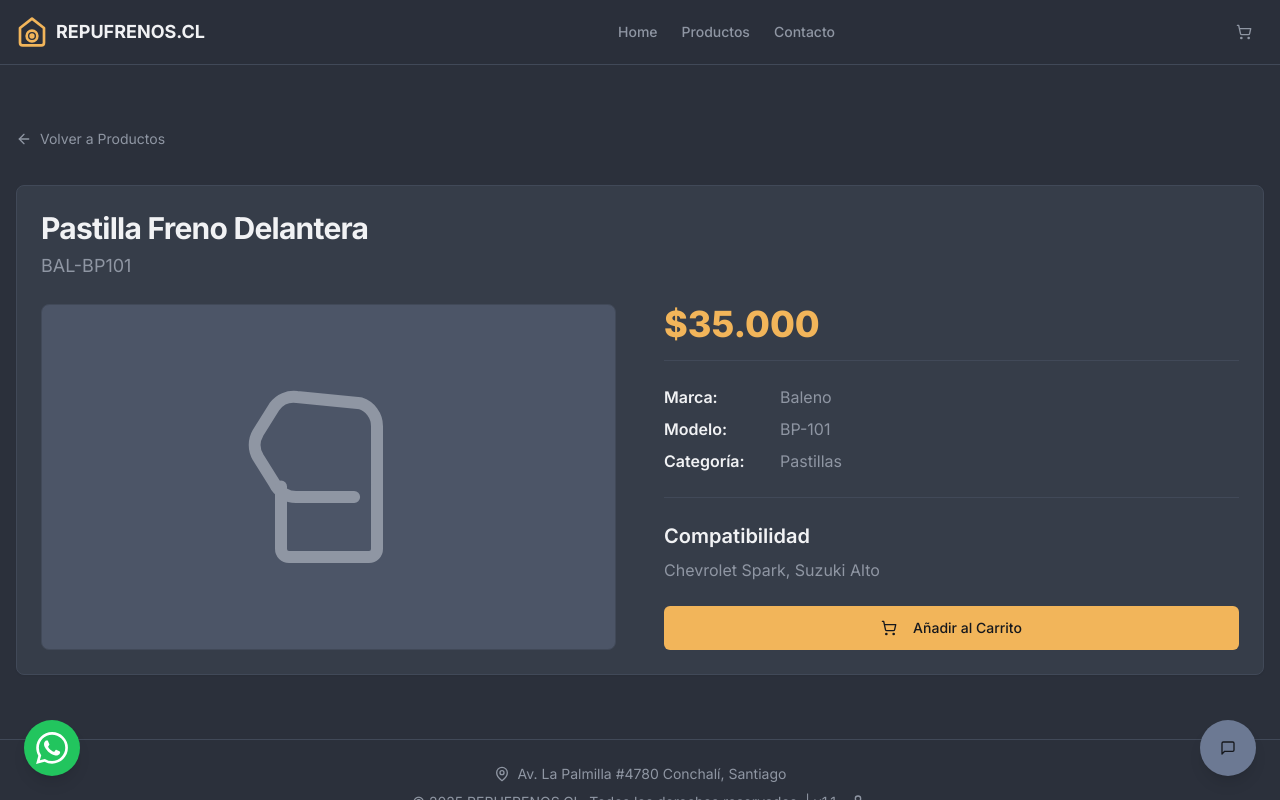
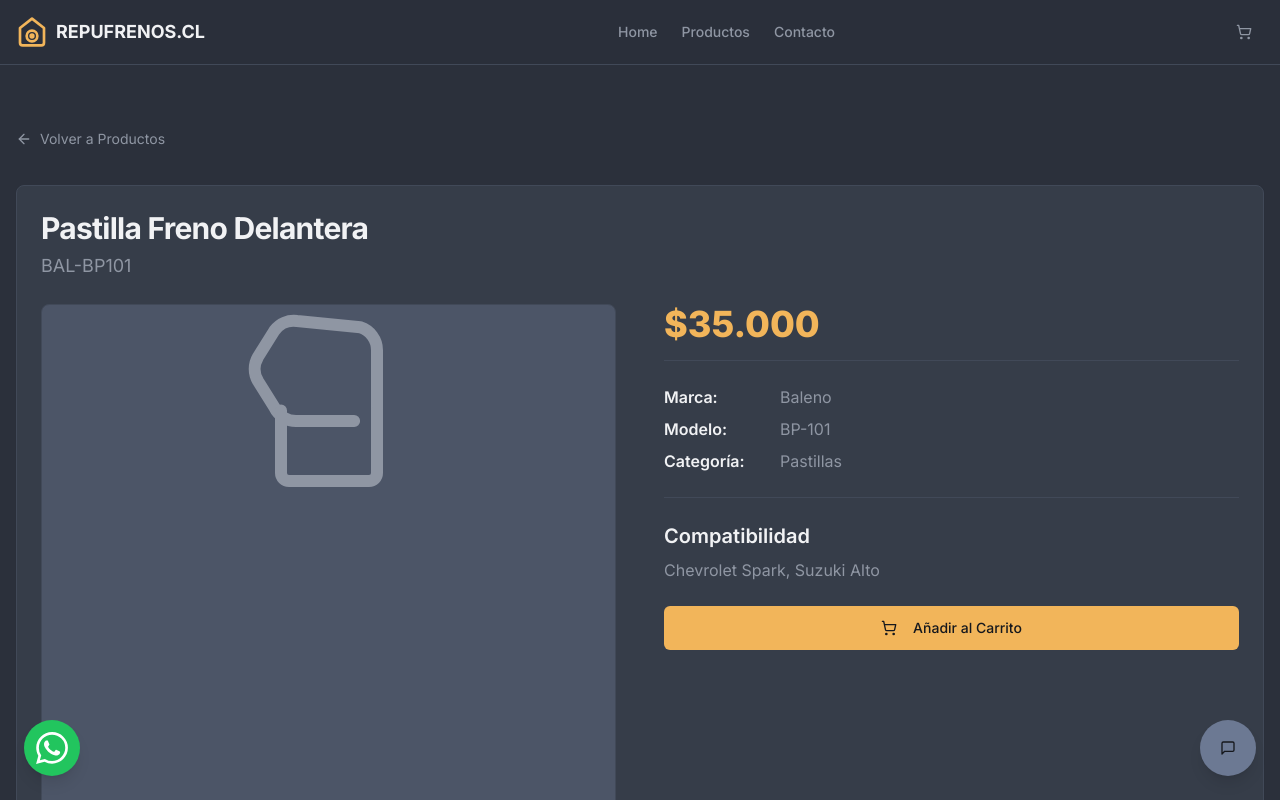
Before and after one commit to marce1404/TIENDA-FRENOS, a Next.js app: page /productos/1 in a window 1280 px wide. Shown: the top 800 px of the page. Built offline with nearby package versions, Linux system fonts and the light colour scheme.

Commit message:
La lógica será simple: SI un producto tiene su propia imageUrl, se mostr

```diff
--- a/src/app/page.tsx
+++ b/src/app/page.tsx
@@ -20,6 +20,7 @@ import {
 import { Separator } from '@/components/ui/separator';
 import { useCart } from '@/hooks/use-cart';
 import Image from 'next/image';
+import { useDefaultImages } from '@/hooks/use-default-images';
 
 const formatPrice = (price: number) => {
   return new Intl.NumberFormat('es-CL', {
@@ -34,6 +35,7 @@ export default function HomePage() {
   const [featuredProducts, setFeaturedProducts] = useState<Product[]>([]);
   const [selectedProduct, setSelectedProduct] = useState<Product | null>(null);
   const { addToCart } = useCart();
+  const { defaultPastillaImage, defaultDiscoImage } = useDefaultImages();
 
   useEffect(() => {
     const allProducts = getProducts();
@@ -66,6 +68,13 @@ export default function HomePage() {
   const handleAddToCartClick = (product: Product) => {
     addToCart(product);
     setSelectedProduct(null); // Cerrar el diálogo después de añadir al carrito
+  };
+
+  const getProductImage = (product: Product) => {
+    if (product.imageUrl) return product.imageUrl;
+    if (product.category === 'Pastillas') return defaultPastillaImage;
+    if (product.category === 'Discos') return defaultDiscoImage;
+    return null;
   };
 
   return (
@@ -135,9 +144,9 @@ export default function HomePage() {
             </DialogHeader>
             <div className="grid md:grid-cols-2 gap-8 py-4">
                 <div className="relative aspect-square w-full bg-muted rounded-lg overflow-hidden">
-                    {selectedProduct.imageUrl ? (
+                    {getProductImage(selectedProduct) ? (
                         <Image
-                            src={selectedProduct.imageUrl}
+                            src={getProductImage(selectedProduct)!}
                             alt={`Imagen de ${selectedProduct.name}`}
                             fill
                             className="object-contain"
@@ -154,7 +163,7 @@ export default function HomePage() {
                   <Separator />
                   <div className="grid grid-cols-[auto,1fr] gap-x-4 gap-y-2 text-sm">
                     <span className="font-semibold text-foreground">Código:</span>
-                    <span className="text-foreground font-mono text-base">{selectedProduct.code}</span>
+                    <span className="font-mono text-base text-foreground">{selectedProduct.code}</span>
 
                     <span className="font-semibold text-foreground">Marca:</span>
                     <span className="text-muted-foreground">{selectedProduct.brand}</span>
--- a/src/app/productos/[productId]/page.tsx
+++ b/src/app/productos/[productId]/page.tsx
@@ -14,6 +14,8 @@ import { BrakeDiscIcon } from '@/components/icons/BrakeDiscIcon';
 import { useCart } from '@/hooks/use-cart';
 import Link from 'next/link';
 import { Skeleton } from '@/components/ui/skeleton';
+import { useDefaultImages } from '@/hooks/use-default-images';
+import Image from 'next/image';
 
 const formatPrice = (price: number) => {
   return new Intl.NumberFormat('es-CL', {
@@ -26,6 +28,8 @@ export default function ProductDetailPage({ params }: { params: { productId: str
   const [product, setProduct] = useState<Product | null>(null);
   const [loading, setLoading] = useState(true);
   const { addToCart } = useCart();
+  const { defaultPastillaImage, defaultDiscoImage } = useDefaultImages();
+
 
   useEffect(() => {
     const allProducts = getProducts();
@@ -38,6 +42,13 @@ export default function ProductDetailPage({ params }: { params: { productId: str
     setLoading(false);
   }, [params.productId]);
 
+  const getProductImage = (product: Product) => {
+    if (product.imageUrl) return product.imageUrl;
+    if (product.category === 'Pastillas') return defaultPastillaImage;
+    if (product.category === 'Discos') return defaultDiscoImage;
+    return null;
+  };
+
   if (loading) {
     return (
       <div className="container mx-auto px-4 py-16">
@@ -48,7 +59,7 @@ export default function ProductDetailPage({ params }: { params: { productId: str
             <Skeleton className="h-4 w-1/4" />
           </CardHeader>
           <CardContent className="grid md:grid-cols-2 gap-8">
-            <Skeleton className="h-64 w-full" />
+            <Skeleton className="aspect-square w-full" />
             <div className="space-y-6">
               <Skeleton className="h-12 w-1/2" />
               <Skeleton className="h-24 w-full" />
@@ -65,6 +76,8 @@ export default function ProductDetailPage({ params }: { params: { productId: str
     return null;
   }
 
+  const productImage = getProductImage(product);
+
   return (
     <div className="container mx-auto px-4 py-12 md:py-16">
         <div className="mb-8">
@@ -80,12 +93,22 @@ export default function ProductDetailPage({ params }: { params: { productId: str
             </CardHeader>
             <CardContent className="p-6 pt-0">
                 <div className="grid md:grid-cols-2 gap-8 lg:gap-12">
-                    <div className="flex items-center justify-center p-8 bg-muted rounded-lg border">
-                         {product.category === 'Pastillas' ? (
-                            <BrakePadIcon className="w-48 h-48 text-muted-foreground" />
-                        ) : (
-                            <BrakeDiscIcon className="w-48 h-48 text-muted-foreground" />
-                        )}
+                     <div className="relative aspect-square w-full bg-muted rounded-lg border overflow-hidden">
+                         {productImage ? (
+                             <Image
+                                 src={productImage}
+                                 alt={`Imagen de ${product.name}`}
+                                 fill
+                                 className="object-contain"
+                                 data-ai-hint={product.category === 'Pastillas' ? 'brake pad' : 'brake disc'}
+                             />
+                         ) : (
+                             product.category === 'Pastillas' ? (
+                                <BrakePadIcon className="w-48 h-48 text-muted-foreground m-auto" />
+                            ) : (
+                                <BrakeDiscIcon className="w-48 h-48 text-muted-foreground m-auto" />
+                            )
+                         )}
                     </div>
                     <div className="flex flex-col space-y-6">
                         <div>
--- a/src/app/productos/page.tsx
+++ b/src/app/productos/page.tsx
@@ -28,6 +28,7 @@ import {
 } from '@/components/ui/dialog';
 import { Separator } from '@/components/ui/separator';
 import Image from 'next/image';
+import { useDefaultImages } from '@/hooks/use-default-images';
 
 
 export default function ProductosPage() {
@@ -39,6 +40,7 @@ export default function ProductosPage() {
   const [isLoading, setIsLoading] = useState(true);
   const [selectedProduct, setSelectedProduct] = useState<Product | null>(null);
   const { addToCart } = useCart();
+  const { defaultPastillaImage, defaultDiscoImage } = useDefaultImages();
 
   useEffect(() => {
     // This effect runs only on the client-side
@@ -99,6 +101,13 @@ export default function ProductosPage() {
   const handleAddToCartClick = (product: Product) => {
     addToCart(product);
     setSelectedProduct(null); // Cerrar el diálogo después de añadir al carrito
+  };
+
+  const getProductImage = (product: Product) => {
+    if (product.imageUrl) return product.imageUrl;
+    if (product.category === 'Pastillas') return defaultPastillaImage;
+    if (product.category === 'Discos') return defaultDiscoImage;
+    return null;
   };
 
   const LoadingSkeleton = () => (
@@ -258,9 +267,9 @@ export default function ProductosPage() {
               </DialogHeader>
                <div className="grid md:grid-cols-2 gap-8 py-4">
                 <div className="relative aspect-square w-full bg-muted rounded-lg overflow-hidden">
-                    {selectedProduct.imageUrl ? (
+                    {getProductImage(selectedProduct) ? (
                         <Image
-                            src={selectedProduct.imageUrl}
+                            src={getProductImage(selectedProduct)!}
                             alt={`Imagen de ${selectedProduct.name}`}
                             fill
                             className="object-contain"
--- a/src/components/CartSheet.tsx
+++ b/src/components/CartSheet.tsx
@@ -1,3 +1,4 @@
+
 'use client';
 
 import { useCart } from '@/hooks/use-cart';
@@ -17,6 +18,9 @@ import { Separator } from './ui/separator';
 import { useEffect, useState } from 'react';
 import { BrakePadIcon } from './icons/BrakePadIcon';
 import { BrakeDiscIcon } from './icons/BrakeDiscIcon';
+import { useDefaultImages } from '@/hooks/use-default-images';
+import Image from 'next/image';
+import { CartItem } from '@/lib/types';
 
 const formatPrice = (price: number) => {
     return new Intl.NumberFormat('es-CL', {
@@ -28,6 +32,7 @@ const formatPrice = (price: number) => {
 export function CartSheet() {
   const { cartItems, removeFromCart, updateQuantity, clearCart, cartCount, cartTotal } = useCart();
   const [whatsappNumber, setWhatsappNumber] = useState('56912345678');
+  const { defaultPastillaImage, defaultDiscoImage } = useDefaultImages();
 
   useEffect(() => {
     const getWhatsappNumber = () => {
@@ -71,6 +76,13 @@ export function CartSheet() {
     window.open(whatsappUrl, '_blank');
   };
 
+  const getProductImage = (item: CartItem) => {
+    if (item.imageUrl) return item.imageUrl;
+    if (item.category === 'Pastillas') return defaultPastillaImage;
+    if (item.category === 'Discos') return defaultDiscoImage;
+    return null;
+  };
+
   return (
     <Sheet>
       <SheetTrigger asChild>
@@ -93,13 +105,19 @@ export function CartSheet() {
           <>
             <ScrollArea className="flex-1">
               <div className="flex flex-col gap-4 py-4 pr-6">
-                {cartItems.map((item) => (
+                {cartItems.map((item) => {
+                  const itemImage = getProductImage(item);
+                  return (
                     <div key={item.id} className="flex items-center gap-4">
-                    <div className="flex-shrink-0 w-16 h-16 rounded-md bg-muted/50 flex items-center justify-center border">
-                      {item.category === 'Pastillas' ? (
+                      <div className="relative flex-shrink-0 w-16 h-16 rounded-md bg-muted/50 flex items-center justify-center border overflow-hidden">
+                        {itemImage ? (
+                           <Image src={itemImage} alt={`Imagen de ${item.name}`} fill className="object-contain" />
+                        ) : (
+                          item.category === 'Pastillas' ? (
                             <BrakePadIcon className="w-8 h-8 text-muted-foreground" />
                           ) : (
                             <BrakeDiscIcon className="w-8 h-8 text-muted-foreground" />
+                          )
                         )}
                       </div>
                       <div className="flex-1 space-y-1">
@@ -137,7 +155,8 @@ export function CartSheet() {
                          </Button>
                       </div>
                     </div>
-                ))}
+                  );
+                })}
               </div>
             </ScrollArea>
             <Separator />
--- a/src/components/FeaturedProductCard.tsx
+++ b/src/components/FeaturedProductCard.tsx
@@ -7,6 +7,10 @@ import { Star } from 'lucide-react';
 import type { Product } from '@/lib/types';
 import { useCart } from '@/hooks/use-cart';
 import { cn } from '@/lib/utils';
+import Image from 'next/image';
+import { useDefaultImages } from '@/hooks/use-default-images';
+import { BrakePadIcon } from './icons/BrakePadIcon';
+import { BrakeDiscIcon } from './icons/BrakeDiscIcon';
 
 interface FeaturedProductCardProps {
   product: Product;
@@ -22,26 +26,59 @@ const formatPrice = (price: number) => {
 
 export function FeaturedProductCard({ product, onProductClick }: FeaturedProductCardProps) {
   const { addToCart } = useCart();
+  const { defaultPastillaImage, defaultDiscoImage } = useDefaultImages();
 
   const handleAddToCart = (e: React.MouseEvent) => {
     e.stopPropagation();
     addToCart(product);
   };
 
+  const getProductImage = (product: Product) => {
+    if (product.imageUrl) return product.imageUrl;
+    if (product.category === 'Pastillas') return defaultPastillaImage;
+    if (product.category === 'Discos') return defaultDiscoImage;
+    return null;
+  };
+
+  const productImage = getProductImage(product);
+
   return (
     <Card
         className="flex flex-col overflow-hidden h-full cursor-pointer transition-all hover:shadow-lg hover:-translate-y-1"
         onClick={() => onProductClick(product)}
     >
-        <CardHeader className="flex-row items-start justify-between p-4">
-            <CardTitle className="text-base font-bold leading-tight">{product.name}</CardTitle>
-            <Star className={cn("h-5 w-5 flex-shrink-0", product.isFeatured ? "fill-primary text-primary" : "text-muted-foreground")} />
+        <CardHeader className="flex-col items-start p-4">
+            <div className="flex flex-row items-start justify-between w-full">
+              <CardTitle className="text-base font-bold leading-tight">{product.name}</CardTitle>
+              <Star className={cn("h-5 w-5 flex-shrink-0", product.isFeatured ? "fill-primary text-primary" : "text-muted-foreground")} />
+            </div>
+            <div className="text-sm text-muted-foreground flex items-center gap-1">
+                <span>Código:</span>
+                <span className="font-mono text-xs">{product.code}</span>
+            </div>
         </CardHeader>
-        <CardContent className="p-4 pt-0 text-sm text-muted-foreground flex-grow space-y-1">
-            <p>Código: <span className="font-mono text-xs">{product.code}</span></p>
-            <p>Marca: {product.brand}</p>
-            <p>Modelo: {product.model}</p>
-            <p>Compatibilidad: {product.compatibility}</p>
+        <CardContent className="p-4 pt-0 flex-grow flex flex-col justify-center items-center text-center">
+            <div className="relative w-full h-24 mb-4">
+                {productImage ? (
+                    <Image
+                        src={productImage}
+                        alt={`Imagen de ${product.name}`}
+                        fill
+                        className="object-contain"
+                        data-ai-hint={product.category === 'Pastillas' ? 'brake pad' : 'brake disc'}
+                    />
+                ) : (
+                    product.category === 'Pastillas' ? (
+                        <BrakePadIcon className="w-16 h-16 text-muted-foreground mx-auto" />
+                    ) : (
+                        <BrakeDiscIcon className="w-16 h-16 text-muted-foreground mx-auto" />
+                    )
+                )}
+            </div>
+            <div className="text-sm text-muted-foreground space-y-1 text-left w-full">
+                <p>Marca: {product.brand}</p>
+                <p>Modelo: {product.model}</p>
+            </div>
         </CardContent>
         <CardFooter className="p-4 pt-0 flex justify-between items-center">
             <span className="font-bold text-foreground text-lg">{formatPrice(product.price)}</span>
--- /dev/null
+++ b/src/hooks/use-default-images.ts
@@ -0,0 +1,36 @@
+
+'use client';
+
+import { useState, useEffect } from 'react';
+
+export function useDefaultImages() {
+  const [defaultPastillaImage, setDefaultPastillaImage] = useState<string | null>(null);
+  const [defaultDiscoImage, setDefaultDiscoImage] = useState<string | null>(null);
+
+  useEffect(() => {
+    const loadImages = () => {
+      const pastillaUrl = localStorage.getItem('defaultPastillaImageUrl');
+      if (pastillaUrl) setDefaultPastillaImage(pastillaUrl);
+
+      const discoUrl = localStorage.getItem('defaultDiscoImageUrl');
+      if (discoUrl) setDefaultDiscoImage(discoUrl);
+    };
+
+    loadImages();
+
+    // Listen for changes in localStorage from other tabs/windows
+    const handleStorageChange = (e: StorageEvent) => {
+      if (e.key === 'defaultPastillaImageUrl' || e.key === 'defaultDiscoImageUrl') {
+        loadImages();
+      }
+    };
+
+    window.addEventListener('storage', handleStorageChange);
+
+    return () => {
+      window.removeEventListener('storage', handleStorageChange);
+    };
+  }, []);
+
+  return { defaultPastillaImage, defaultDiscoImage };
+}
```
Also changed, not shown: public/images/defaults/default_disco.webp (added), public/images/defaults/default_pastilla.jpg (added). Lines whose indentation alone changed are shown as unchanged.
